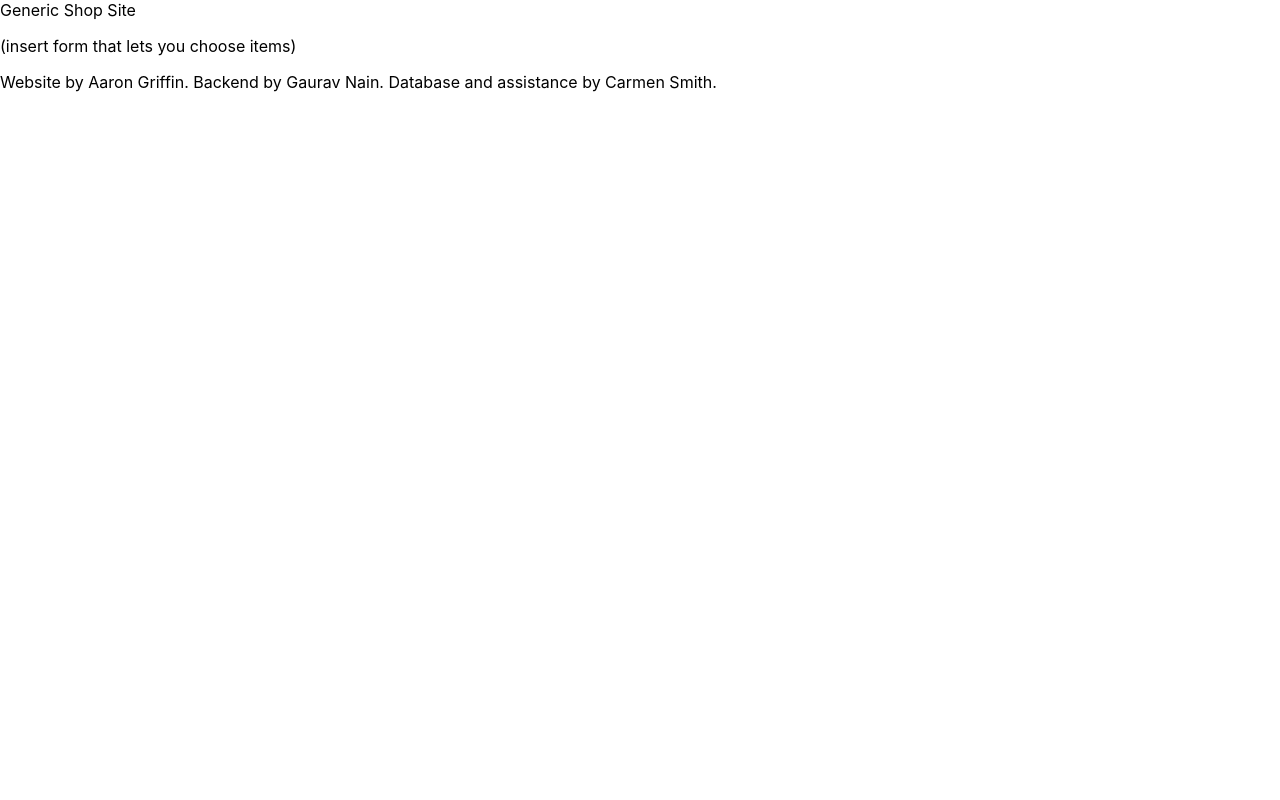
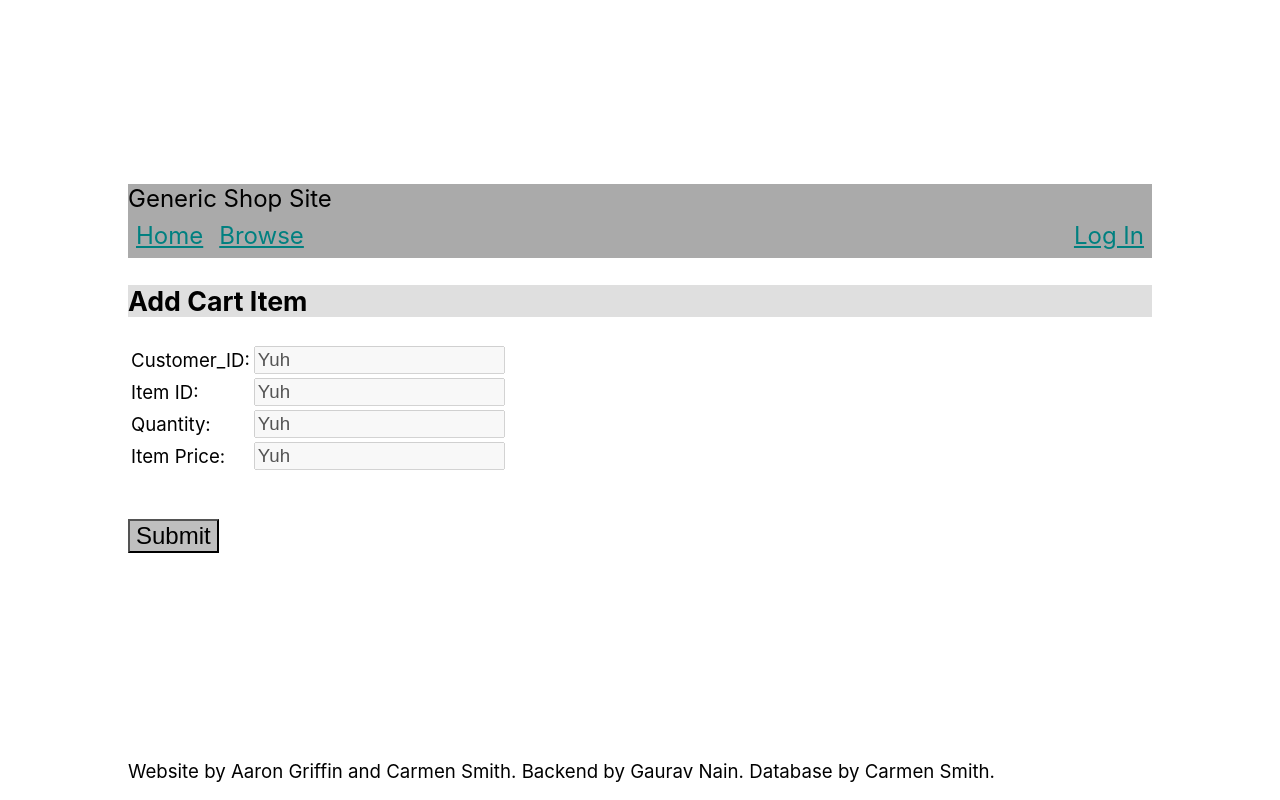
Before and after one commit to AaronGriffin26/Shopping-Cart-Full-Stack, a React (Create React App) app in the folder frontend/: page /browse in a window 1280 px wide. Built offline with nearby package versions, Linux system fonts and the light colour scheme.

Commit message:
New look

```diff
--- a/frontend/src/App.css
+++ b/frontend/src/App.css
@@ -1,38 +1,79 @@
-.App {
-    text-align: center;
+footer {
+    position: absolute;
+    bottom: 0;
+    width: 100%;
+    height: 2.5rem;
 }
 
-.App-logo {
-    height: 40vmin;
-    pointer-events: none;
+#page-wrapper {
+    padding-bottom: 2.5rem;
 }
 
-@media (prefers-reduced-motion: no-preference) {
-    .App-logo {
-        animation: App-logo-spin infinite 20s linear;
-    }
+body {
+    position: relative;
+    min-height: 100vh;
+    align-content: center;
+    max-width: 1024px;
+    font-size: 14pt;
+    margin: auto;
 }
 
-.App-header {
-    background-color: #282c34;
-    min-height: 100vh;
-    display: flex;
-    flex-direction: column;
-    align-items: center;
-    justify-content: center;
-    font-size: calc(10px + 2vmin);
-    color: #999999;
+h3 {
+    text-align: left;
+    font-size: 20pt;
+    background-color: #dfdfdf;
 }
 
-.App-link {
-    color: #61dafb;
+form input {
+    font-size: 14pt;
 }
 
-@keyframes App-logo-spin {
-    from {
-        transform: rotate(0deg);
-    }
-    to {
-        transform: rotate(360deg);
-    }
+button {
+    font-size: 18pt;
+    background-color: #bfbfbf;
+    outline-color: #606060;
 }
+
+button:hover {
+    font-size: 18pt;
+    background-color: #80bfff;
+    outline-color: #406080;
+}
+
+p {
+    text-align: justify;
+}
+
+a {
+    color: #008080;
+}
+
+.top-navigation {
+    margin: 0;
+    font-size: 18pt;
+    background-color: #808080aa;
+    outline-color: #404040aa;
+    overflow: hidden;
+}
+
+.top-navigation a {
+    float: left;
+    text-align: center;
+    padding: 8px 8px;
+}
+
+.top-navigation a#login {
+    float: right;
+}
+
+.top-navigation a:hover {
+    background-color: #4080bfaa;
+}
+
+.top-navigation a.active {
+    background-color: #bfbf40aa;
+}
+
+.top-navigation a.active:hover {
+    background-color: #40bf40aa;
+}
--- a/frontend/src/App.js
+++ b/frontend/src/App.js
@@ -1,6 +1,6 @@
 import React from 'react';
 import './App.css';
-import {BrowserRouter, Route} from 'react-router-dom';
+import {BrowserRouter, Link, Route} from 'react-router-dom';
 
 import WelcomePage from './components/WelcomePage';
 import LoginPage from './components/LoginPage';
@@ -11,10 +11,15 @@ import ConfirmationPage from './components/ConfirmationPage';
 function App() {
     return (
         <body>
-        <header>
-            Generic Shop Site
-        </header>
         <BrowserRouter>
+            <header>
+                <div class="top-navigation">
+                    Generic Shop Site<br/>
+                    <Link to="/">Home</Link>
+                    <Link to="/browse">Browse</Link>
+                    <Link id="login" to="/login">Log In</Link>
+                </div>
+            </header>
             <div id="page-wrapper">
                 <Route path="/" component={App}>
                     <Route exact path="/" component={WelcomePage}/>
@@ -24,10 +29,10 @@ function App() {
                     <Route path="/confirm" component={ConfirmationPage}/>
                 </Route>
             </div>
+            <footer>
+                Website by Aaron Griffin and Carmen Smith. Backend by Gaurav Nain. Database by Carmen Smith.
+            </footer>
         </BrowserRouter>
-        <footer>
-            Website by Aaron Griffin. Backend by Gaurav Nain. Database and assistance by Carmen Smith.
-        </footer>
         </body>
     );
 }
--- a/frontend/src/components/ItemsPage.jsx
+++ b/frontend/src/components/ItemsPage.jsx
@@ -1,9 +1,40 @@
-import React from "react";
+import React, {Component} from 'react'
 
-function ItemsPage() {
-    return (
-        <p>(insert form that lets you choose items)</p>
-    );
+class ItemsPage extends Component {
+    render() {
+        return (
+            <div>
+                <div className="jumbotron">
+                    <h3>Add Cart Item</h3>
+                </div>
+                <div className="container">
+                    <form onSubmit={this.handleSubmit}>
+                        <table className="form-group">
+                            <tr>
+                                <td>Customer_ID:</td>
+                                <td><input className="form-control" type="text" value="Yuh" disabled/></td>
+                            </tr>
+                            <tr>
+                                <td>Item ID:</td>
+                                <td><input className="form-control" type="text" value="Yuh" disabled/></td>
+                            </tr>
+                            <tr>
+                                <td>Quantity:</td>
+                                <td><input className="form-control" type="text" value="Yuh" disabled/></td>
+                            </tr>
+                            <tr>
+                                <td>Item Price:</td>
+                                <td><input className="form-control" type="text" value="Yuh" disabled/></td>
+                            </tr>
+                        </table>
+                        <br/><br/>
+                        <button className="btn btn-success" type="submit">Submit</button>
+                        <br/><br/>
+                    </form>
+                </div>
+            </div>
+        )
+    }
 }
 
-export default ItemsPage;
+export default ItemsPage
```
